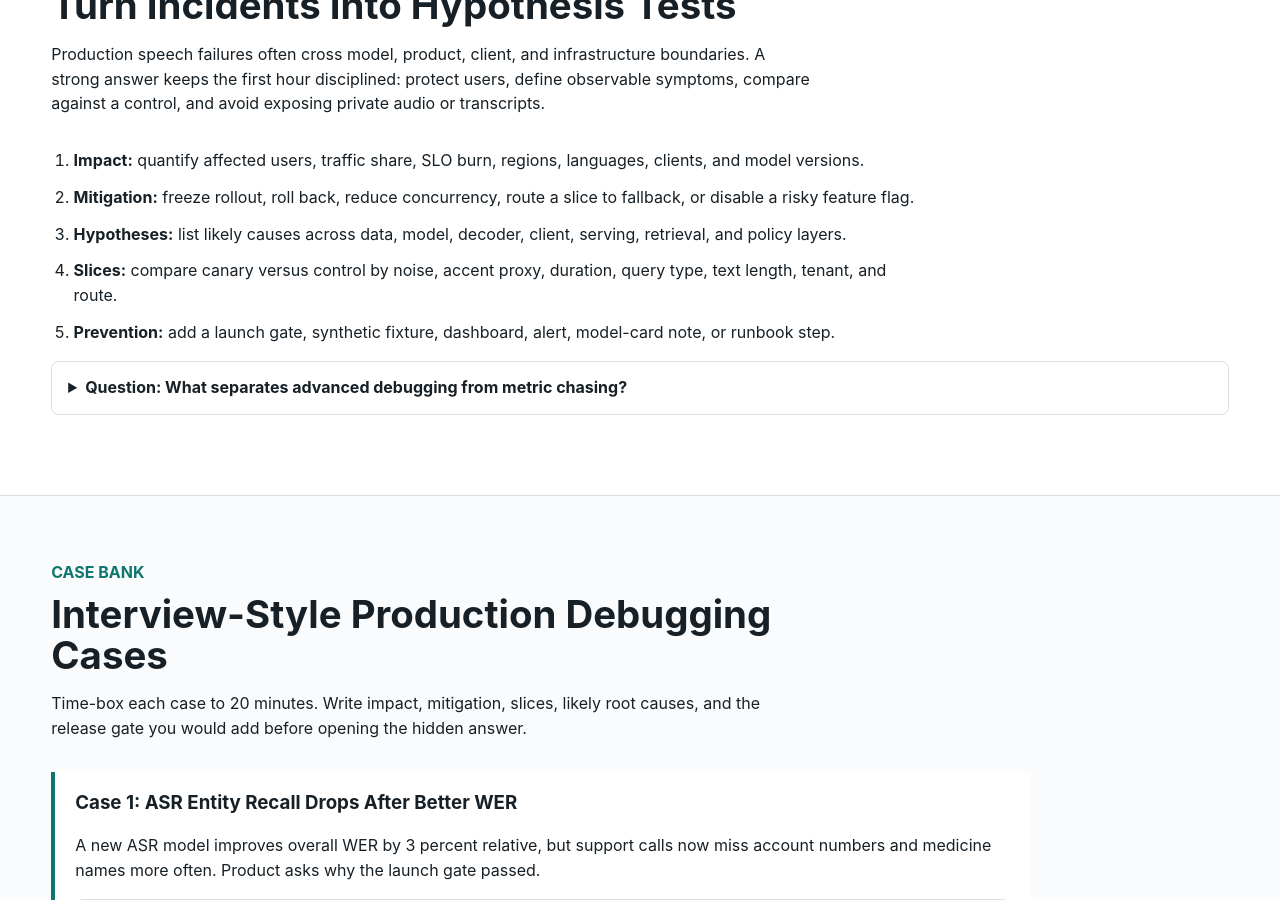
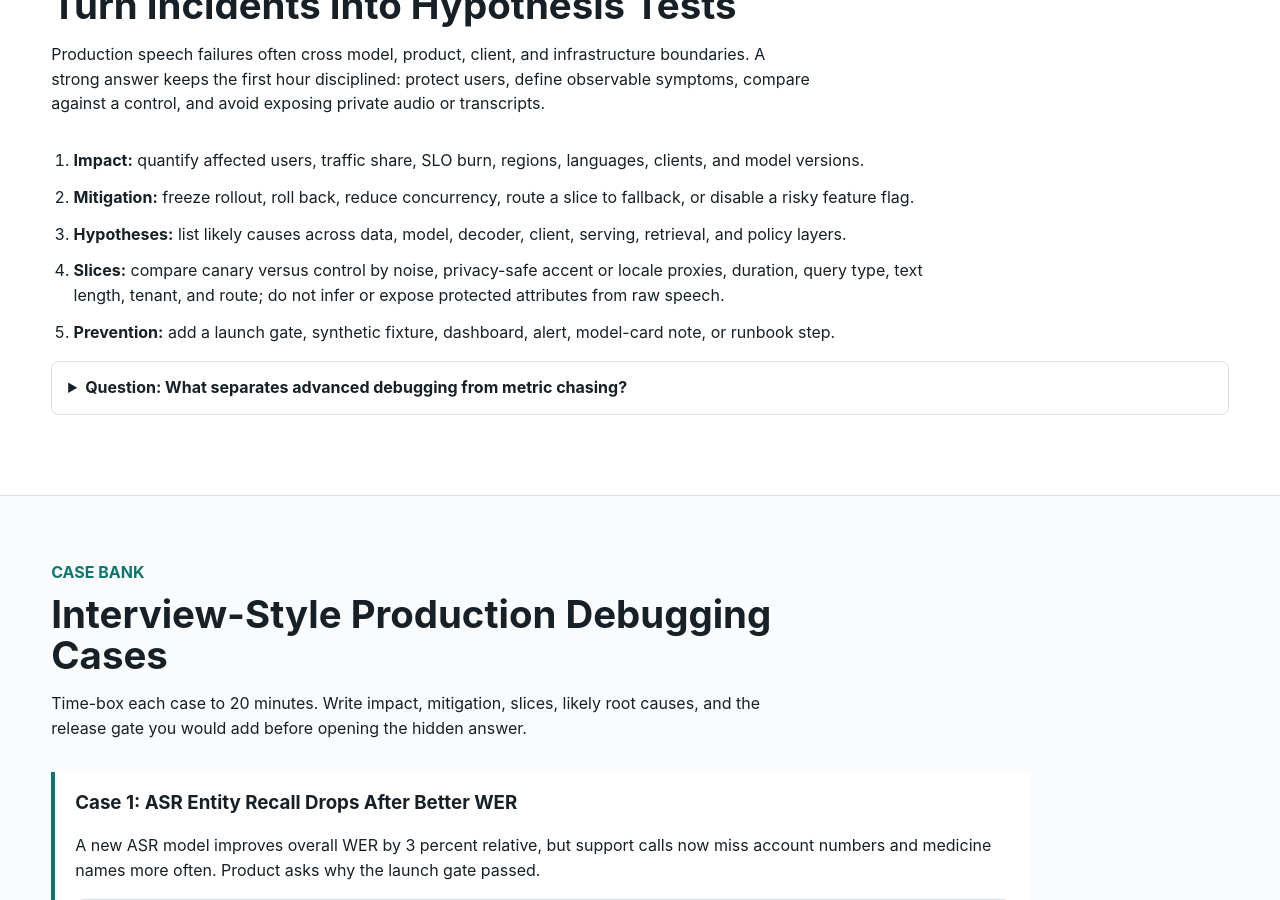
Before and after one commit to kennethli319/kennethli319.github.io, a Jekyll site: the page audio-text-ml-course/lessons/speech-ai-debugging-casebook.html, which Jekyll copies as it is, in a window 1280 px wide and 900 px high, scrolled down 599 px. Built offline with Jekyll 4.4.1, drawn with Linux system fonts in a browser that asks for light colours.

Commit message:
Update speech debugging privacy guidance

```diff
--- a/audio-text-ml-course/lessons/speech-ai-debugging-casebook.html
+++ b/audio-text-ml-course/lessons/speech-ai-debugging-casebook.html
@@ -40,7 +40,7 @@
         <li><strong>Impact:</strong> quantify affected users, traffic share, SLO burn, regions, languages, clients, and model versions.</li>
         <li><strong>Mitigation:</strong> freeze rollout, roll back, reduce concurrency, route a slice to fallback, or disable a risky feature flag.</li>
         <li><strong>Hypotheses:</strong> list likely causes across data, model, decoder, client, serving, retrieval, and policy layers.</li>
-        <li><strong>Slices:</strong> compare canary versus control by noise, accent proxy, duration, query type, text length, tenant, and route.</li>
+        <li><strong>Slices:</strong> compare canary versus control by noise, privacy-safe accent or locale proxies, duration, query type, text length, tenant, and route; do not infer or expose protected attributes from raw speech.</li>
         <li><strong>Prevention:</strong> add a launch gate, synthetic fixture, dashboard, alert, model-card note, or runbook step.</li>
       </ol>
       <details class="qa">
```
